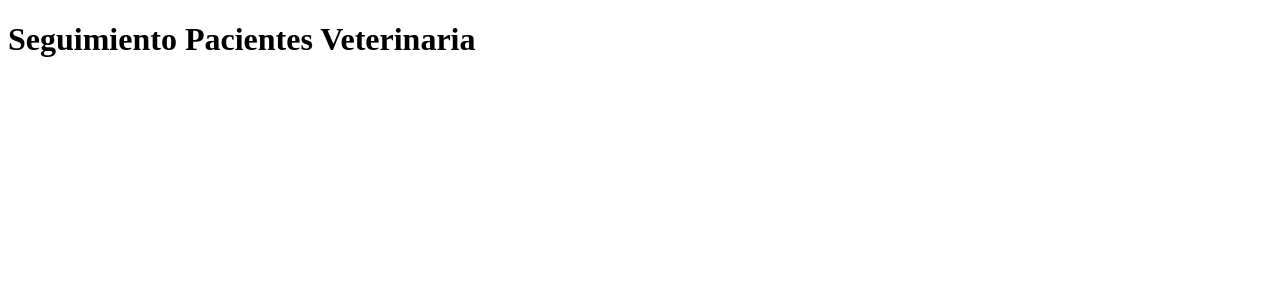
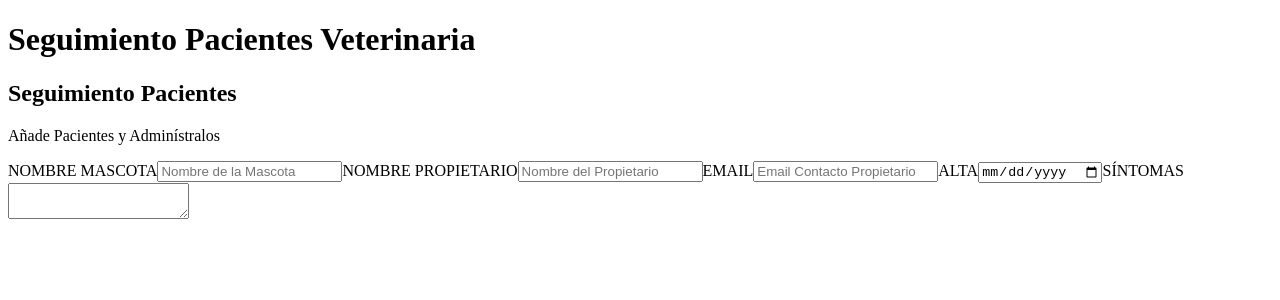
Before and after one commit to LeoCiru/adm-pacientes-veterinaria, a React (Vite) app: page / in a window 1280 px wide. Shown: the top 300 px of the page. Built offline with nearby package versions, Linux system fonts and the light colour scheme.

Commit message:
Creando componentes del formulario

```diff
--- a/index.html
+++ b/index.html
@@ -4,7 +4,7 @@
     <meta charset="UTF-8" />
     <link rel="icon" type="image/svg+xml" href="/vite.svg" />
     <meta name="viewport" content="width=device-width, initial-scale=1.0" />
-    <title>Vite + React</title>
+    <title>Administrador Pacientes Veterinaria</title>
   </head>
   <body>
     <div id="root"></div>
--- a/src/App.jsx
+++ b/src/App.jsx
@@ -1,12 +1,14 @@
-import Header from "./componentes/Header"
+import Header from "./componentes/Header";
+import FormularioPacientes from "./componentes/FormularioPacientes";
 
 
 function App() {
 
   return (
-    <div className="App">
+    <>
       <Header/>
-    </div>
+      <FormularioPacientes/>
+    </>
   )
 }
 
--- /dev/null
+++ b/src/componentes/Formulario.jsx
@@ -0,0 +1,31 @@
+import React from 'react'
+
+function Formulario() {
+  return (
+    <>
+        <form>
+            <label htmlFor="nombre">NOMBRE MASCOTA
+                <input type="text" id="nombre" placeholder='Nombre de la Mascota' />
+            </label>
+
+            <label htmlFor="propietario">NOMBRE PROPIETARIO
+                <input type="text" id="propietario" placeholder='Nombre del Propietario' />
+            </label>
+
+            <label htmlFor="email">EMAIL
+                <input type="email" id="email" placeholder='Email Contacto Propietario' />
+            </label>
+
+            <label htmlFor="alta">ALTA
+                <input type="date" id="alta"/>
+            </label>
+
+            <label htmlFor="sintomas">SÍNTOMAS
+                <textarea id="sintomas"></textarea>
+            </label>
+        </form>
+    </>
+  )
+}
+
+export default Formulario
--- /dev/null
+++ b/src/componentes/FormularioPacientes.jsx
@@ -0,0 +1,16 @@
+import Formulario from "./Formulario"
+
+function FormularioPacientes() {
+  return (
+    <>
+        <h2>Seguimiento Pacientes</h2>
+        <p>Añade Pacientes y {''}
+            <span>Adminístralos</span>
+        </p>
+
+        <Formulario/>
+    </>
+  )
+}
+
+export default FormularioPacientes
```
